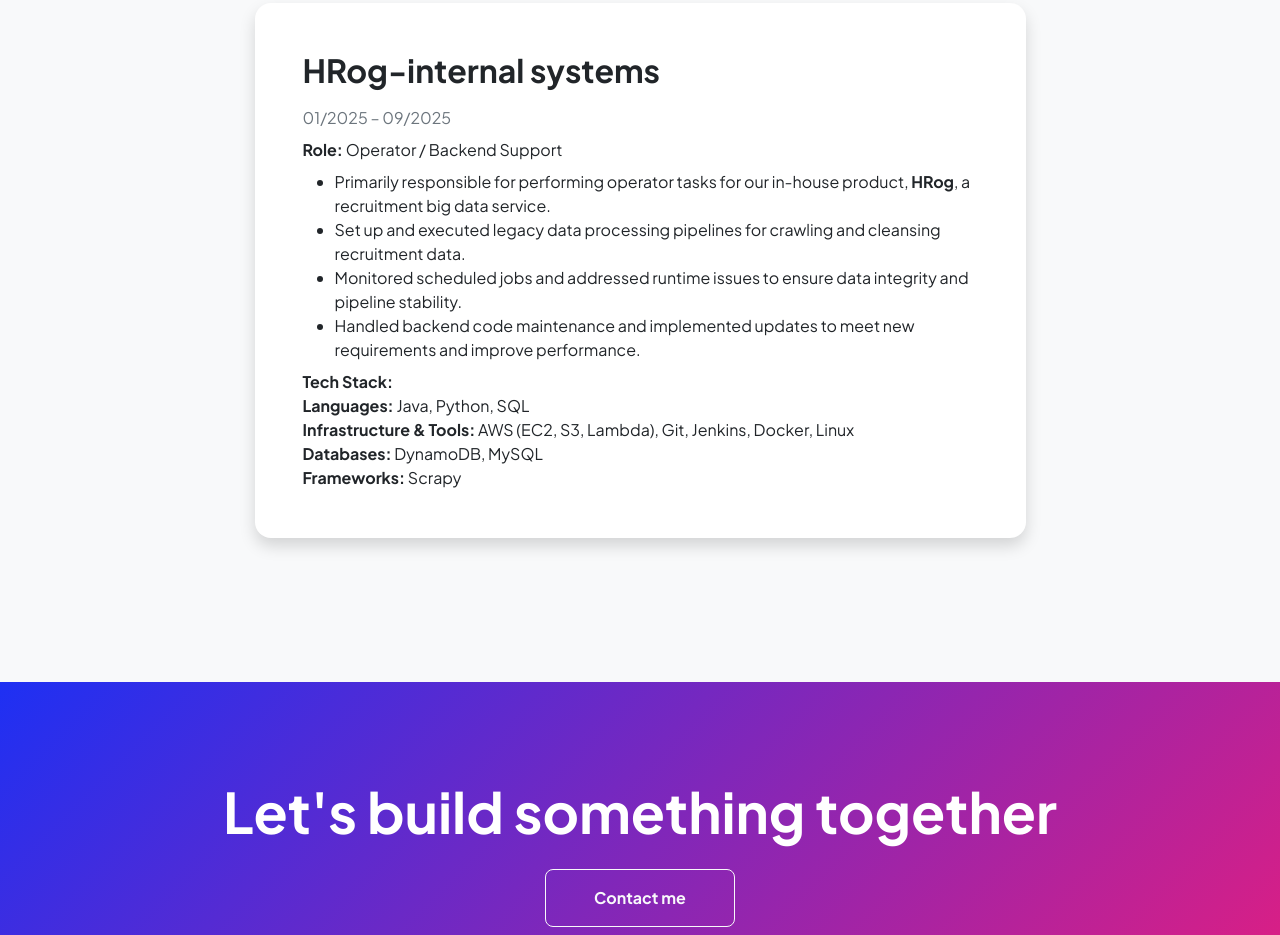
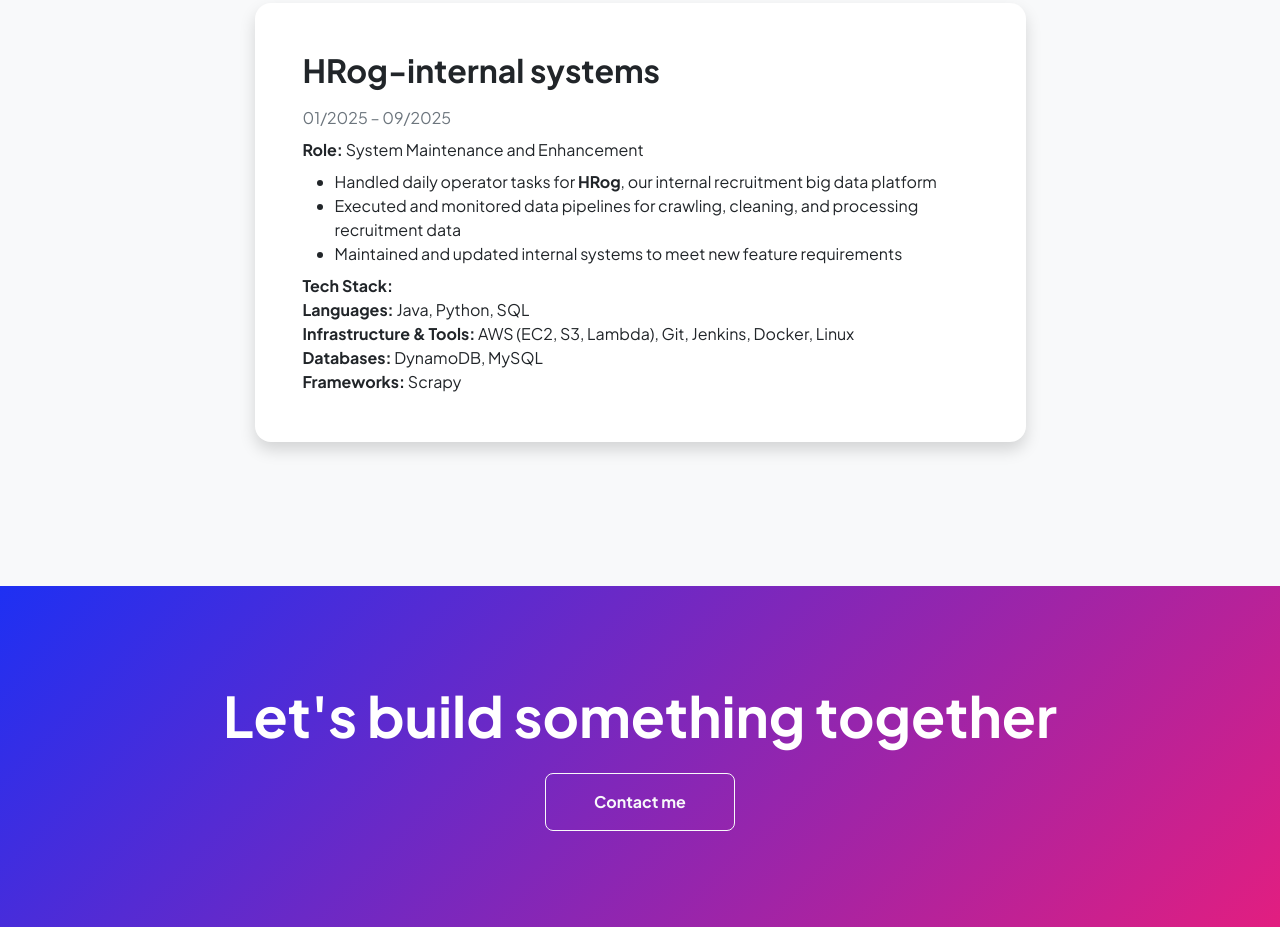
Before and after one commit to khanh1010/portfolio, a plain HTML site: page projects.html in a window 1280 px wide. Shown: the part 3384-4319 px from the top of the page. Drawn offline with nearby package versions, Linux system fonts and the light colour scheme.

Commit message:
fix content

```diff
--- a/projects.html
+++ b/projects.html
@@ -229,16 +229,15 @@
                                 <div class="p-5">
                                     <h2 class="fw-bolder mb-3">HRog-internal systems</h2>
                                     <p class="text-muted mb-2">01/2025 – 09/2025</p>
-                                    <p class="mb-2"><strong>Role:</strong> Operator / Backend Support</p>
+                                    <p class="mb-2"><strong>Role:</strong> System Maintenance and Enhancement
+                                    </p>
                                     <ul class="mb-2">
-                                        <li>Primarily responsible for performing operator tasks for our in-house
-                                            product, <strong>HRog</strong>, a recruitment big data service.</li>
-                                        <li>Set up and executed legacy data processing pipelines for crawling and
-                                            cleansing recruitment data.</li>
-                                        <li>Monitored scheduled jobs and addressed runtime issues to ensure data
-                                            integrity and pipeline stability.</li>
-                                        <li>Handled backend code maintenance and implemented updates to meet new
-                                            requirements and improve performance.</li>
+                                        <li>Handled daily operator tasks for <strong>HRog</strong>, our internal
+                                            recruitment big data platform</li>
+                                        <li>Executed and monitored data pipelines for crawling, cleaning, and processing
+                                            recruitment data</li>
+                                        <li>Maintained and updated internal systems to meet new feature requirements
+                                        </li>
                                     </ul>
                                     <p class="mb-0">
                                         <strong>Tech Stack:</strong><br>
```
